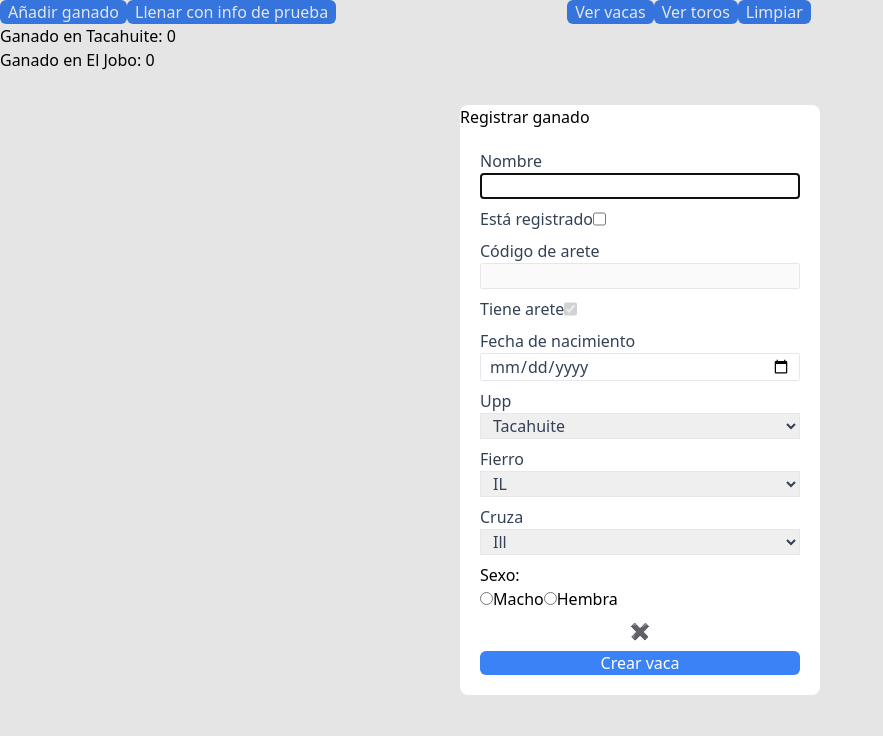
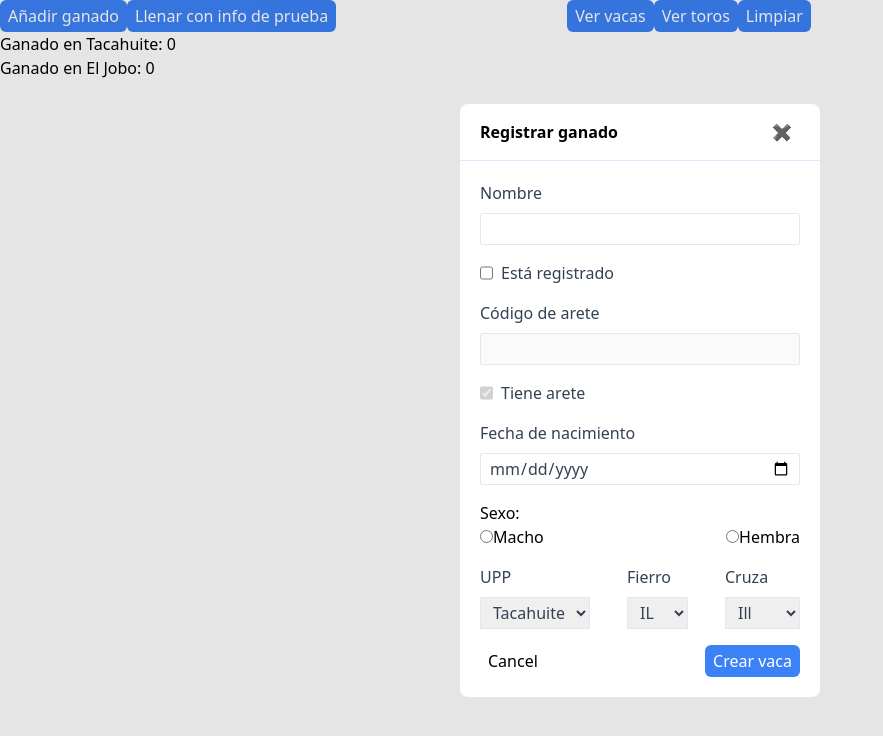
Before and after one commit to kike9978/vega, a React (Vite) app: page / in a window 1280 px wide. Both pictures are taken after a click on the button "Añadir ganado". Shown: the top 736 px of the page, without its empty margins (0-883 px from the left). Built offline with nearby package versions, Linux system fonts and the light colour scheme.

Commit message:
Adjust components visually

```diff
--- a/src/components/Button.jsx
+++ b/src/components/Button.jsx
@@ -1,5 +1,5 @@
 export default function Button({ text, onClick, type, severity }) {
     return (
-        <button className={`${severity ? "" : "bg-blue-500 text-white"} rounded-md px-2`} onClick={onClick} type={type ? type : ""}>{text}</button>
+        <button className={`${severity ? "" : "bg-blue-500 text-white"} rounded-md px-2 py-1`} onClick={onClick} type={type ? type : ""}>{text}</button>
     )
 }
--- a/src/components/CowCard.jsx
+++ b/src/components/CowCard.jsx
@@ -8,22 +8,22 @@ export default function CowCard({ name, upp, mark, isRegistered, birthDate, bree
 
 
     return (
-        <article className="rounded-lg border border-black border-solid overflow-hidden">
+        <article className="rounded-lg border border-black border-solid overflow-hidden ">
             <img src={cowImage} alt="Foto de vaca" />
-            <div className="px-2">
-                <h2 className="text-xl font-bold text-center">{name}</h2>
+            <div className="px-2 py-2">
+                <h2 className="text-xl font-bold text-center">{name} <span className="absolute">{SEX_TEXT[sex]}</span></h2>
+
 
                 <div className="flex  justify-between">
                     <p>{date.getFullYear() - birthDate.getFullYear()} años</p>
                     <p>Fierro: {MARK_TEXT[mark]}</p>
                     <p>Cruza: {breed}</p>
                 </div>
-                <div className="flex gap-2">
-                    <h3 className={`${!isRegistered && "text-red-500"}`}>Arete: {isRegistered ? earingId : "Sin registro"}</h3>
+                <div className="flex gap-2 justify-between">
+                    <p className={`${!isRegistered && "text-red-500"}`}>{isRegistered ? `Arete: ${earingId}` : "Sin registrar"}</p>
                     {!hasEaring && isRegistered && <p className="text-red-500">🚨 Sin arete 🚨</p>}
+                    <Chip text={UPP_TEXT[upp]} />
                 </div>
-                <Chip text={UPP_TEXT[upp]} />
-                <p>{SEX_TEXT[sex]}</p>
             </div>
 
         </article>
--- a/src/components/Dialog.jsx
+++ b/src/components/Dialog.jsx
@@ -1,7 +1,15 @@
+import Button from "./Button";
 export default function Dialog({ children, title }) {
     return (
         <dialog className="rounded-lg">
-            <h2>{title}</h2>
+            <div className="flex justify-between px-5 py-3 border-b border-solid border-b-indigo-100 items-center">
+                <h2 className="font-bold">{title}</h2>
+                <Button
+                    text={"✖️"}
+                    onClick={() => document.querySelector("dialog").close()}
+                    type={"button"}
+                    severity={"none"} />
+            </div>
             {children}
         </dialog>
     )
--- a/src/components/RadioFieldset.jsx
+++ b/src/components/RadioFieldset.jsx
@@ -5,7 +5,7 @@ export default function RadioFieldset({ legend, radios, name }) {
     return (
         <fieldset>
             <legend>{legend}:</legend>
-            <div>
+            <div className="flex justify-between">
                 {radios.map(radio => {
                     return (<RadioButton name={name} label={radio.label} value={radio.value} key={radio.value} />)
                 })}
--- a/src/components/Select.jsx
+++ b/src/components/Select.jsx
@@ -1,8 +1,8 @@
 export default function Select({ name, label, defaultOption, options }) {
     return (
-        <label htmlFor={name} className="flex flex-col text-slate-700">
+        <label htmlFor={name} className="flex flex-col gap-2 text-slate-700">
             {label}
-            <select name={name} id="" className="border px-2" >
+            <select name={name} id={name} className="border px-2 h-8" >
                 <option value={defaultOption.value}>{defaultOption.text}</option>
                 {options.map(option => {
                     return (
--- a/src/components/forms/CowForm.jsx
+++ b/src/components/forms/CowForm.jsx
@@ -12,7 +12,7 @@ export default function CowForm({ onSubmit }) {
 
     return (
         <form
-            className="flex flex-col gap-2 md:w-80 m-5"
+            className="flex flex-col gap-4 md:w-80 m-5"
             action=""
             onSubmit={(e) => {
                 e.preventDefault()
@@ -50,9 +50,25 @@ export default function CowForm({ onSubmit }) {
             />
             <Input name="birthDate" label="Fecha de nacimiento" type="date" />
 
+            <RadioFieldset
+                legend={"Sexo"}
+                name={"sex"}
+                radios={[
+                    {
+                        value: "male",
+                        label: "Macho"
+                    },
+                    {
+                        value: "female",
+                        label: "Hembra",
+                    }
+                ]}
+            />
+
+            <div className="flex justify-between">
                 <Select
                     defaultOption={{ value: "tacahuite", text: "Tacahuite" }}
-                label="Upp"
+                    label="UPP"
                     name="upp"
                     options={[
                         {
@@ -84,29 +100,19 @@ export default function CowForm({ onSubmit }) {
                             text: "Mich"
                         }
                     ]} />
+            </div>
 
 
-            <RadioFieldset
-                legend={"Sexo"}
-                name={"sex"}
-                radios={[
-                    {
-                        value: "male",
-                        label: "Macho"
-                    },
-                    {
-                        value: "female",
-                        label: "Hembra",
-                    }
-                ]}
-            />
 
+
+            <div className="flex justify-between">
                 <Button
-                text={"✖️"}
+                    text={"Cancel"}
                     onClick={() => document.querySelector("dialog").close()}
                     type={"button"}
                     severity={"none"} />
                 <Button text={"Crear vaca"} />
+            </div>
         </form>
     )
 }
--- a/src/components/forms/Input.jsx
+++ b/src/components/forms/Input.jsx
@@ -2,31 +2,35 @@ export default function Input({ name, type, label, required, disabled, onChange,
 
     return (
         <label
-            htmlFor=""
-            className={`flex ${type === "checkbox" ? "" : "flex-col"} text-slate-700 ${disabled ? "disabled:text-slate-300 text-slate-400" : ""
-                }`}
+
+            className={`flex text-slate-700 gap-2 ${type === "checkbox" ? "" : "flex-col"}  ${disabled ? "disabled:text-slate-300 text-slate-400" : ""}`}
         >
-            {label}
             {type === "checkbox" ? (
+                <>
                     <input
                         name={name}
                         type={type}
                         required={required}
                         disabled={disabled}
-                    className="border rounded-sm px-2"
                         onChange={onChange}
                         checked={checked}
                     />
+                    {label}
+                </>
             ) : (
+                <>
+                    {label}
                     <input
                         name={name}
                         type={type ? type : "text"}
                         required={required}
                         disabled={disabled}
-                    className="border rounded-sm px-2"
+                        className="border rounded-sm px-2 h-8"
                         onChange={onChange}
                         value={value}
+
                     />
+                </>
             )}
         </label>
     )
```
Lines whose indentation alone changed are shown as unchanged.
